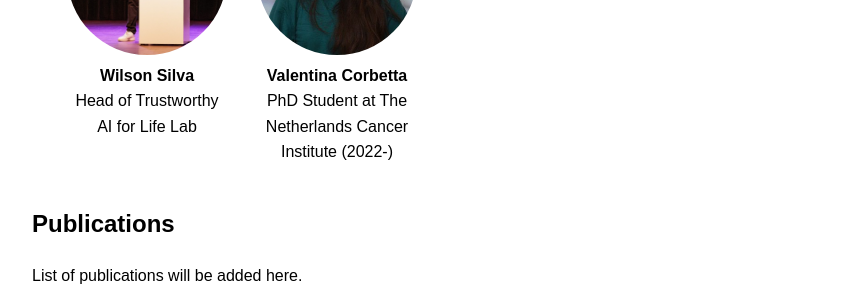
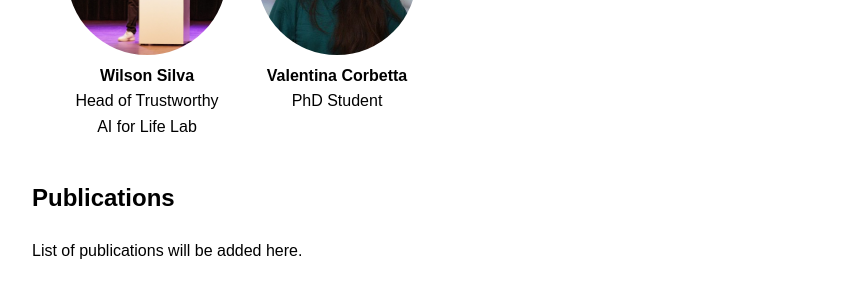
Before and after one commit to wjdssilva/trustworthy-ai-lab, a plain HTML site: page index.html in a window 1280 px wide. Shown: the part 534-826 px from the top of the page, without its empty margins (208-1064 px from the left). Drawn offline with Linux system fonts and the light colour scheme.

Commit message:
Update index.html

```diff
--- a/index.html
+++ b/index.html
@@ -52,7 +52,7 @@
         </div>
         <div class="person">
           <img src="valentina_corbetta.png" alt="Valentina Corbetta">
-          <div><strong>Valentina Corbetta</strong><br>PhD Student at The Netherlands Cancer Institute (2022-)<br></div>
+          <div><strong>Valentina Corbetta</strong><br>PhD Student<br></div>
         </div>
         <div class="person">
           <img src="photos/aniek.jpg" alt="Aniek Keijpe">
```
